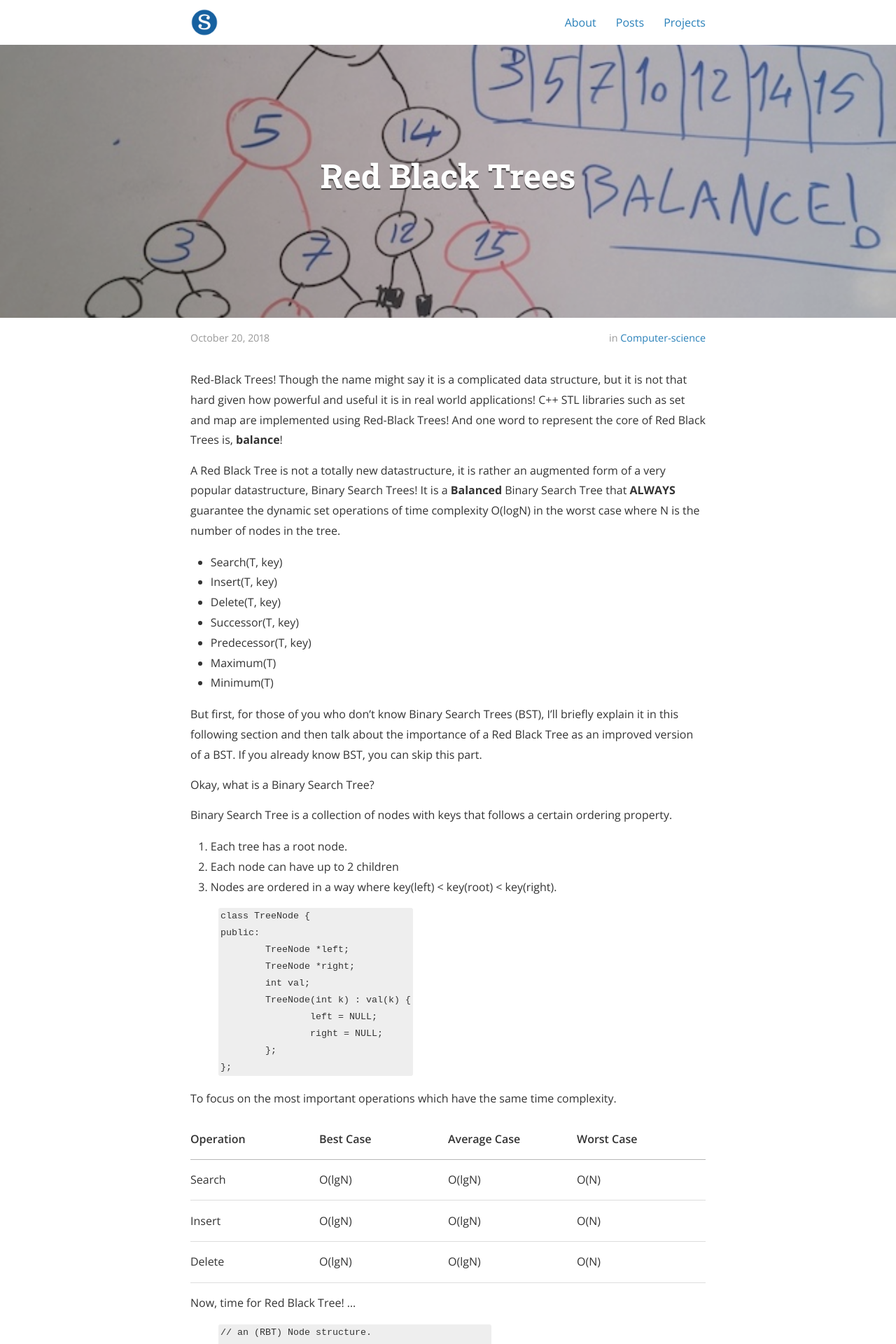
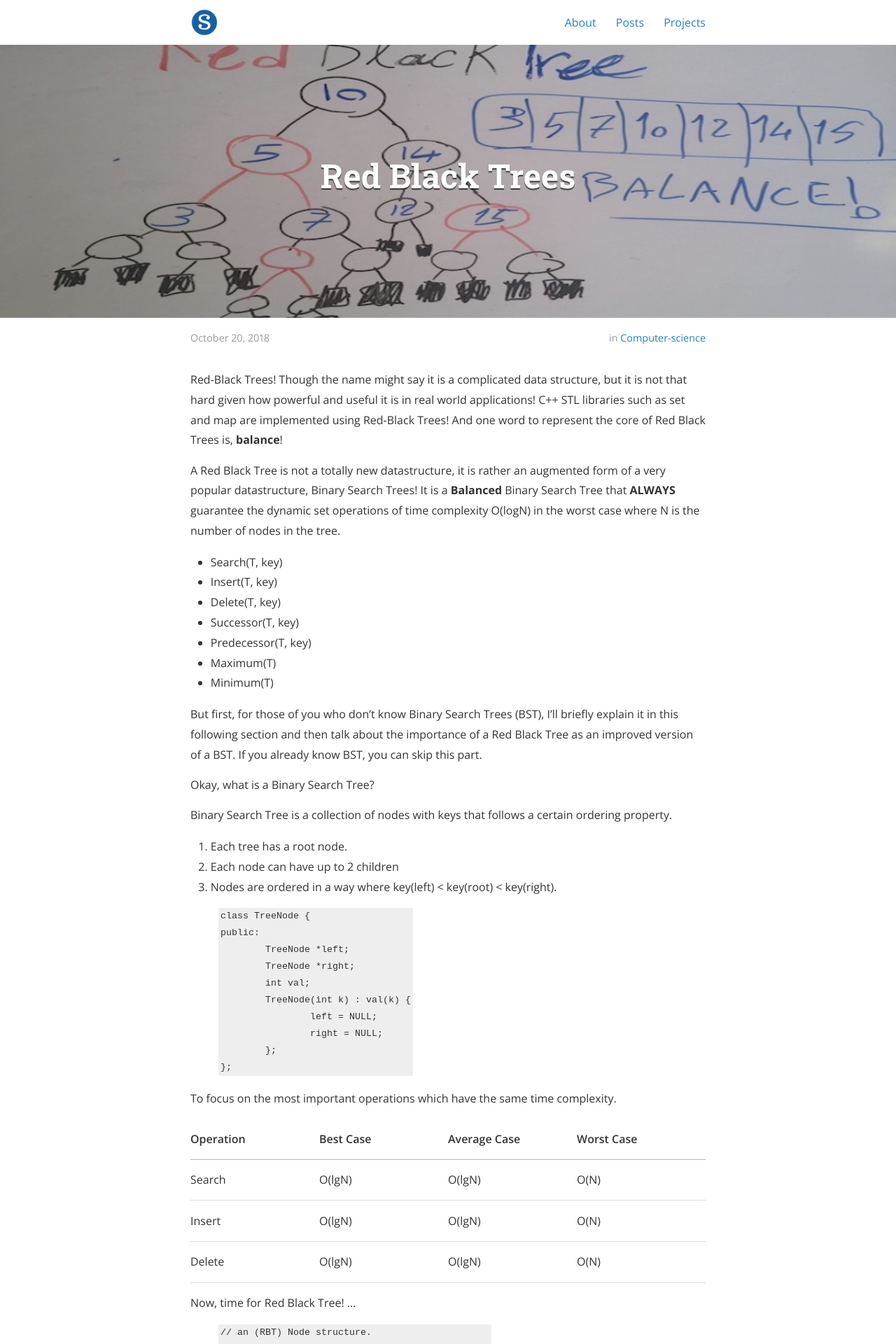
Before and after one commit to ShehabCE/shehabce.github.io, a Jekyll site: the page built from _posts/2018-10-20-Red-Black-Trees.markdown, in a window 1280 px wide. Shown: the top 1920 px of the page at 70% size. Built offline with Jekyll 4.4.1, drawn with Linux system fonts in a browser that asks for light colours; nearby versions of some CDN libraries; a style sheet for code colours, icons or effects is not loaded.

```diff
--- a/_posts/2018-10-20-Red-Black-Trees.markdown
+++ b/_posts/2018-10-20-Red-Black-Trees.markdown
@@ -5,7 +5,7 @@
 author: Shehab
 categories: Computer-Science
 tags: Algorithms
-cover:  "/assets/posts/RBT.jpg"
+cover:  "/assets/posts/rbtt.jpg"
 ---
 
 Red-Black Trees! Though the name might say it is a complicated data structure, but it is not that hard given how powerful and useful it is in real world applications! C++ STL libraries such as set and map are implemented using Red-Black Trees! And one word to represent the core of Red Black Trees is, <strong>balance</strong>!
```
Also changed, not shown: assets/posts/rbtt.jpg (added).
